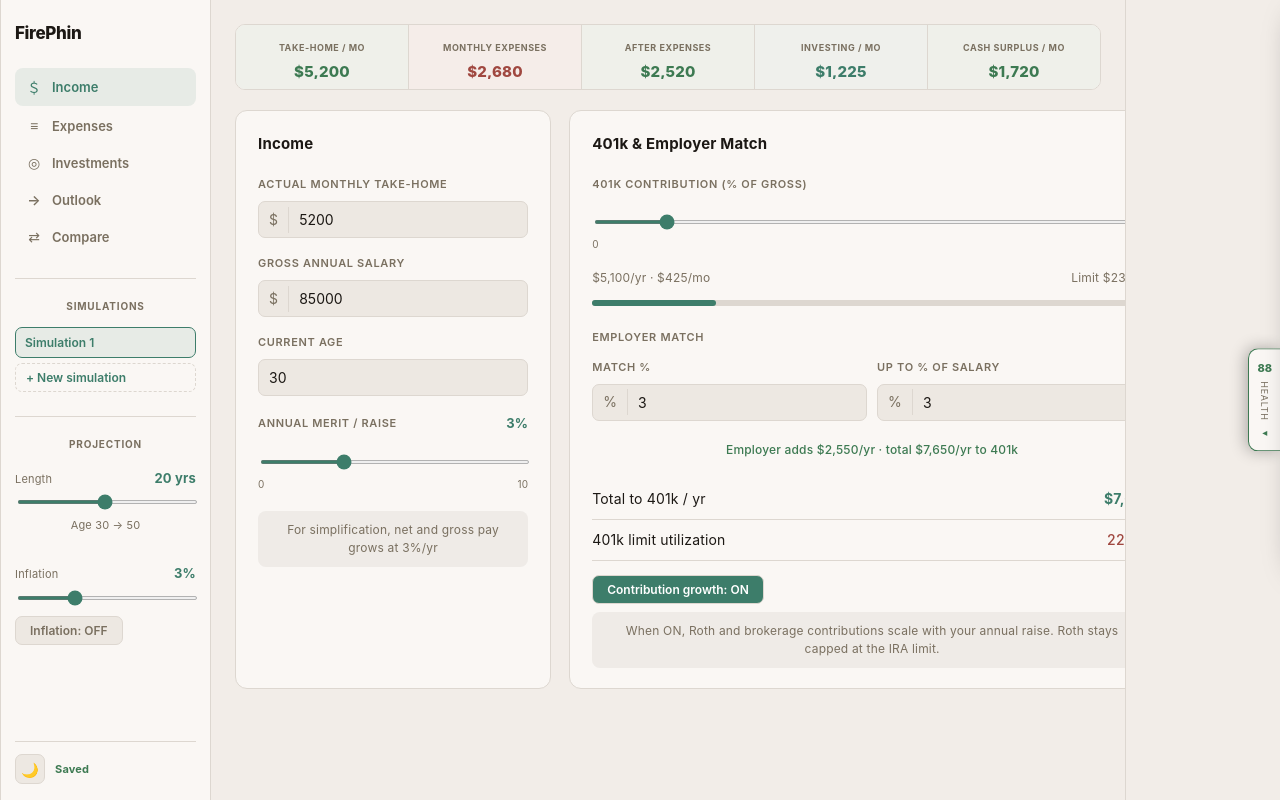
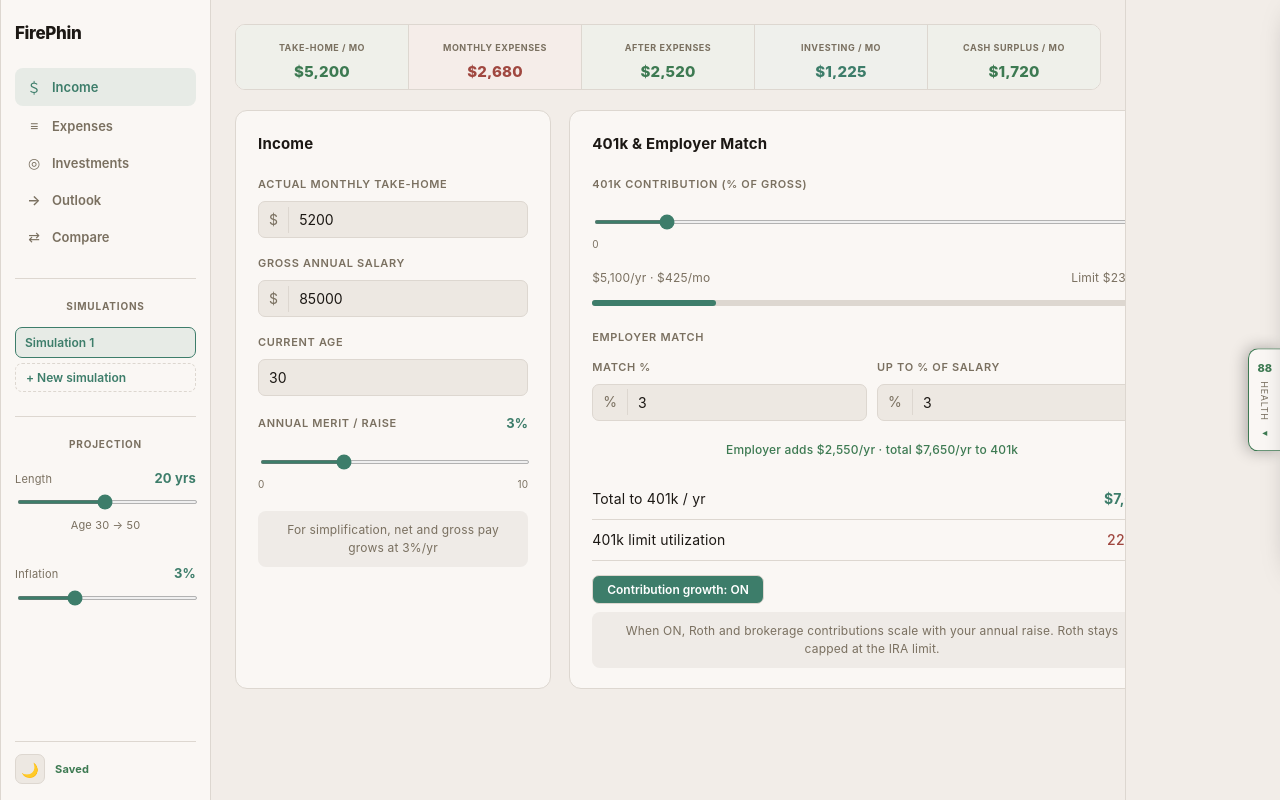
Before and after one commit to mikeCode321/fin-tracker, a React (Vite) app: page / in a window 1280 px wide. Built offline with nearby package versions, Linux system fonts and the light colour scheme.

Commit message:
remove adjust for inflation button toggle

```diff
--- a/src/FinanceTracker.jsx
+++ b/src/FinanceTracker.jsx
@@ -1996,17 +1996,6 @@ export default function App() {
             value={inflationRate}
             onChange={(e) => setInflationRate(Number(e.target.value))}
           />
-
-          <div className="toggle-row" style={{ marginTop: 8 }}>
-            <button
-              className={`toggle-btn${adjustForInflation ? " is-active" : ""}`}
-              onClick={() => setAdjustForInflation(!adjustForInflation)}
-            >
-              {adjustForInflation
-                ? "Inflation: ON"
-                : "Inflation: OFF"}
-            </button>
-          </div>
         </div>
       </div>
 
```
